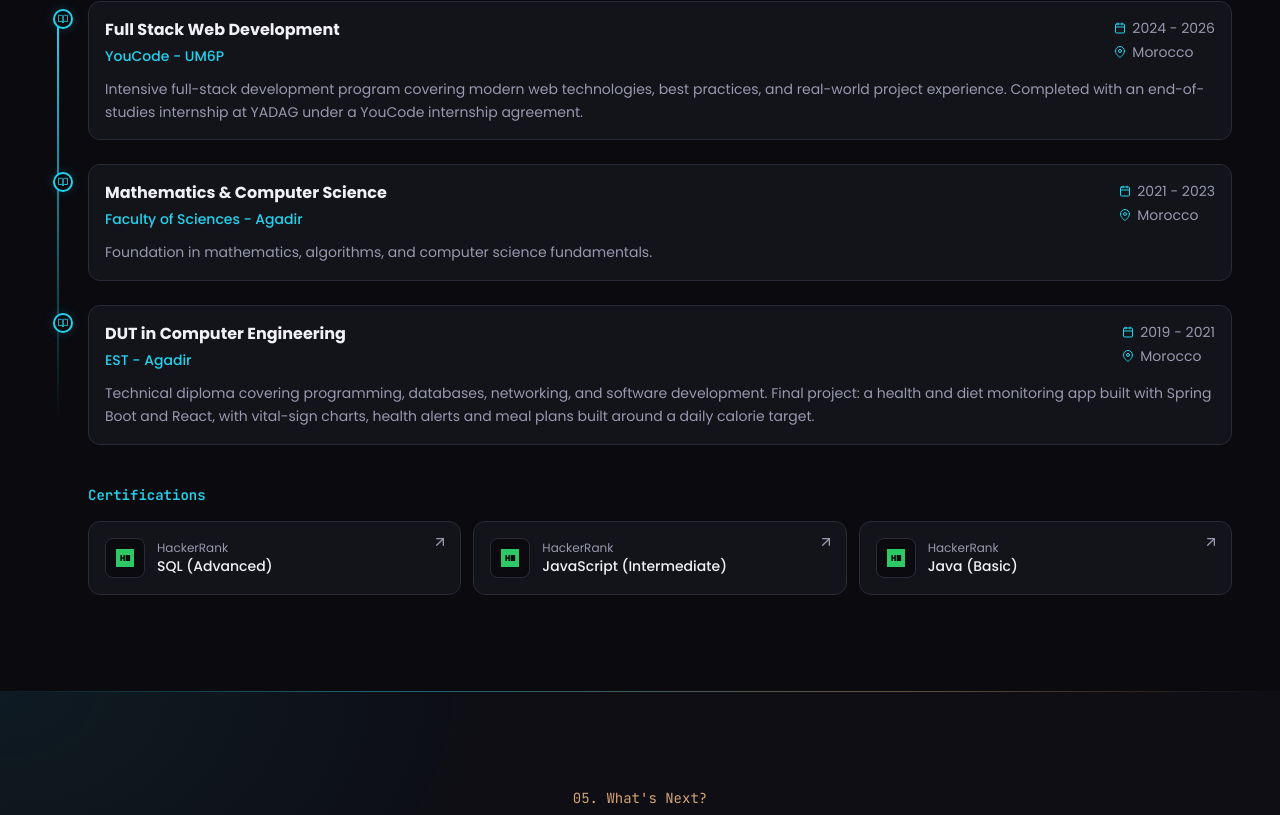
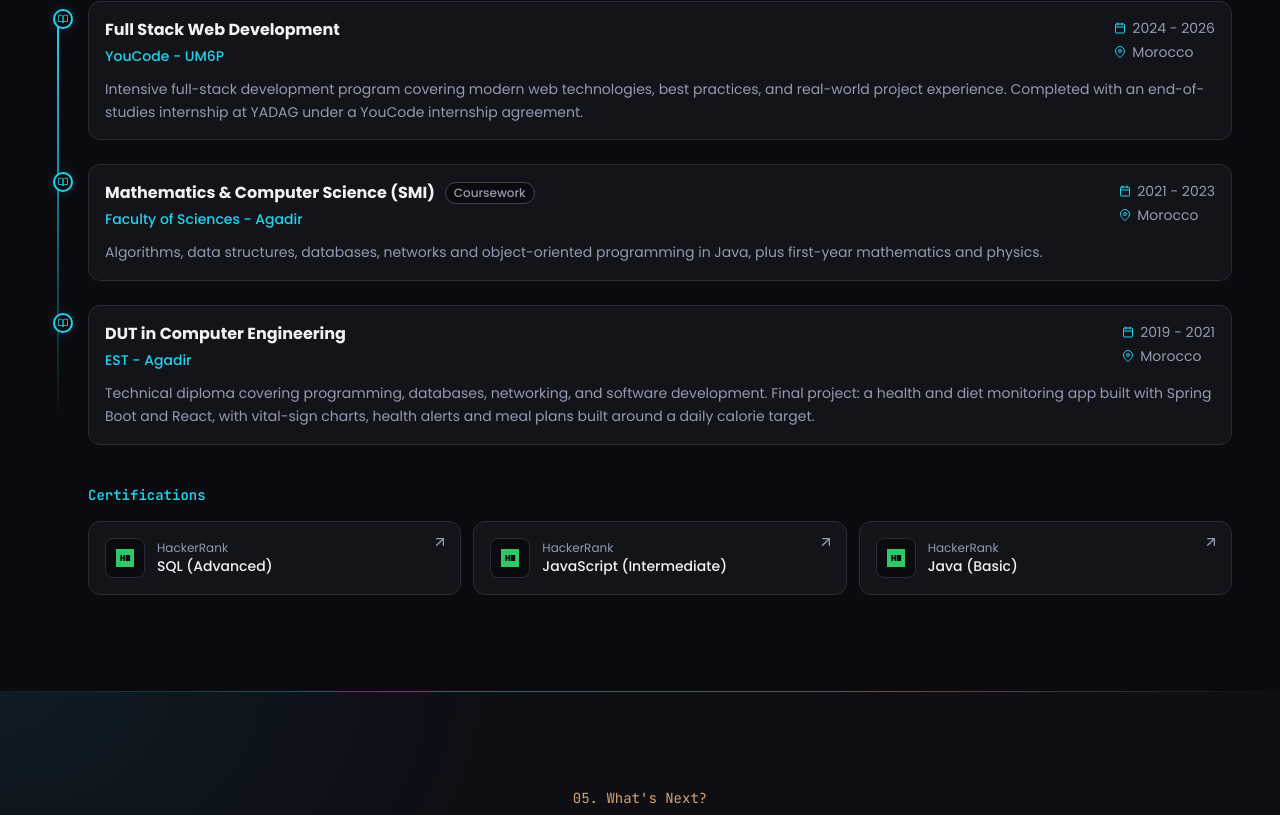
Before and after one commit to MohamedHamouch/Portfolio, a React (Vite) app: page / in a window 1280 px wide. Shown: the part 3834-4649 px from the top of the page. Built offline with nearby package versions, Linux system fonts and the light colour scheme.

Commit message:
feat: describe the SMI coursework in education

```diff
--- a/src/components/Education.jsx
+++ b/src/components/Education.jsx
@@ -11,11 +11,13 @@ const educationData = [
     description: 'Intensive full-stack development program covering modern web technologies, best practices, and real-world project experience. Completed with an end-of-studies internship at YADAG under a YouCode internship agreement.',
   },
   {
-    degree: 'Mathematics & Computer Science',
+    degree: 'Mathematics & Computer Science (SMI)',
+    // No diploma here: the tag says so at a glance, so the title doesn't read as a degree.
+    tag: 'Coursework',
     institution: 'Faculty of Sciences - Agadir',
     location: 'Morocco',
     year: '2021 - 2023',
-    description: 'Foundation in mathematics, algorithms, and computer science fundamentals.',
+    description: 'Algorithms, data structures, databases, networks and object-oriented programming in Java, plus first-year mathematics and physics.',
   },
   {
     degree: 'DUT in Computer Engineering',
@@ -65,8 +67,14 @@ const Education = () => {
                         left, dates and place on the right, in this section's cyan. */}
                     <div className="flex flex-wrap items-start justify-between gap-3" style={{ marginBottom: '0.75rem' }}>
                       <div>
-                        <h3 className="text-base font-bold text-[var(--color-text)]" style={{ marginBottom: '0.25rem' }}>
+                        <h3 className="flex flex-wrap items-center gap-x-2.5 gap-y-1 text-base font-bold text-[var(--color-text)]" style={{ marginBottom: '0.25rem' }}>
                           {edu.degree}
+                          {/* Same pill shape as Experience's "Current", in neutral grey */}
+                          {edu.tag && (
+                            <span className="inline-flex items-center rounded-full border border-[var(--color-border-hover)] bg-[var(--color-bg)] px-2 py-0.5 text-xs font-medium text-[var(--color-text-muted)]">
+                              {edu.tag}
+                            </span>
+                          )}
                         </h3>
                         <p className="text-sm font-medium text-[var(--color-accent)]">
                           {edu.institution}
```
